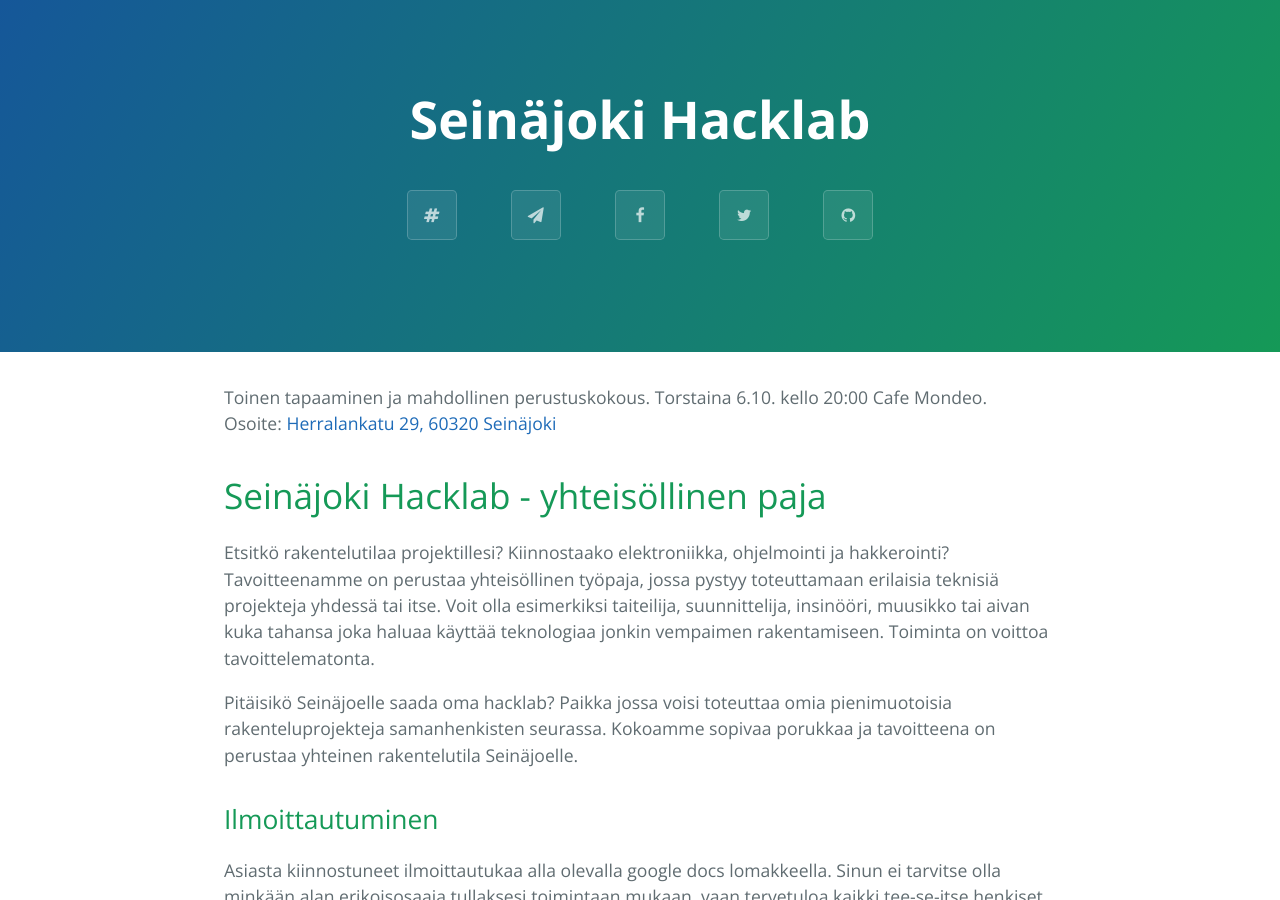
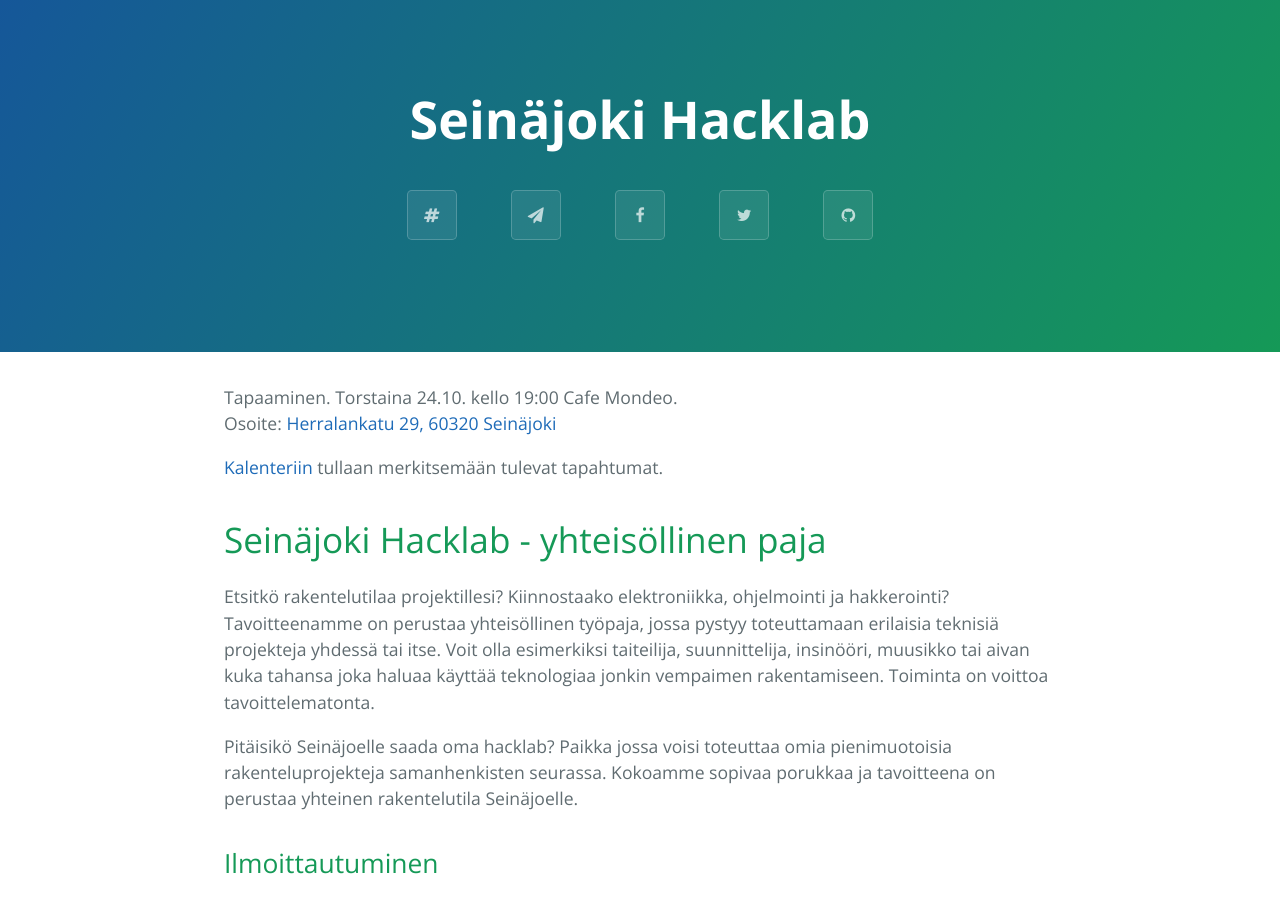
Before and after one commit to d1stro/SeinajokiHacklab.github.io, a Jekyll site: the page built from index.md, in a window 1280 px wide and 900 px high. Built offline with Jekyll 4.4.1, drawn with Linux system fonts in a browser that asks for light colours; nearby versions of some CDN libraries.

Commit message:
Uusi tapaamisaika, hallituksen sähköposti, vastuuhenkilöt sivu

```diff
--- /dev/null
+++ b/_includes/hallitus-email.html
@@ -0,0 +1 @@
+<span style="unicode-bidi: bidi-override;direction: rtl;">if.balkcah.ikojanies@sutillah</span>
--- a/index.md
+++ b/index.md
@@ -2,8 +2,10 @@
 layout: default
 title:  "Seinäjoki Hacklab - yhteisöllinen paja"
 ---
-Toinen tapaaminen ja mahdollinen perustuskokous. Torstaina 6.10. kello 20:00 Cafe Mondeo.
+Tapaaminen. Torstaina 24.10. kello 19:00 Cafe Mondeo.
 Osoite: <a href="https://www.google.fi/maps/place/Herralankatu+29,+60320+Sein%C3%A4joki">Herralankatu 29, 60320 Seinäjoki</a>
+
+[Kalenteriin](/kalenteri/) tullaan merkitsemään tulevat tapahtumat.
 
 # Seinäjoki Hacklab - yhteisöllinen paja
 Etsitkö rakentelutilaa projektillesi? Kiinnostaako elektroniikka, ohjelmointi ja hakkerointi? Tavoitteenamme on perustaa yhteisöllinen työpaja, jossa pystyy toteuttamaan erilaisia teknisiä projekteja yhdessä tai itse. Voit olla esimerkiksi taiteilija, suunnittelija, insinööri, muusikko tai aivan kuka tahansa joka haluaa käyttää teknologiaa jonkin vempaimen rakentamiseen. Toiminta on voittoa tavoittelematonta.
```
Also changed, not shown: yhdistys/vastuuhenkilot-2016.md (added, +24 -0 lines).
